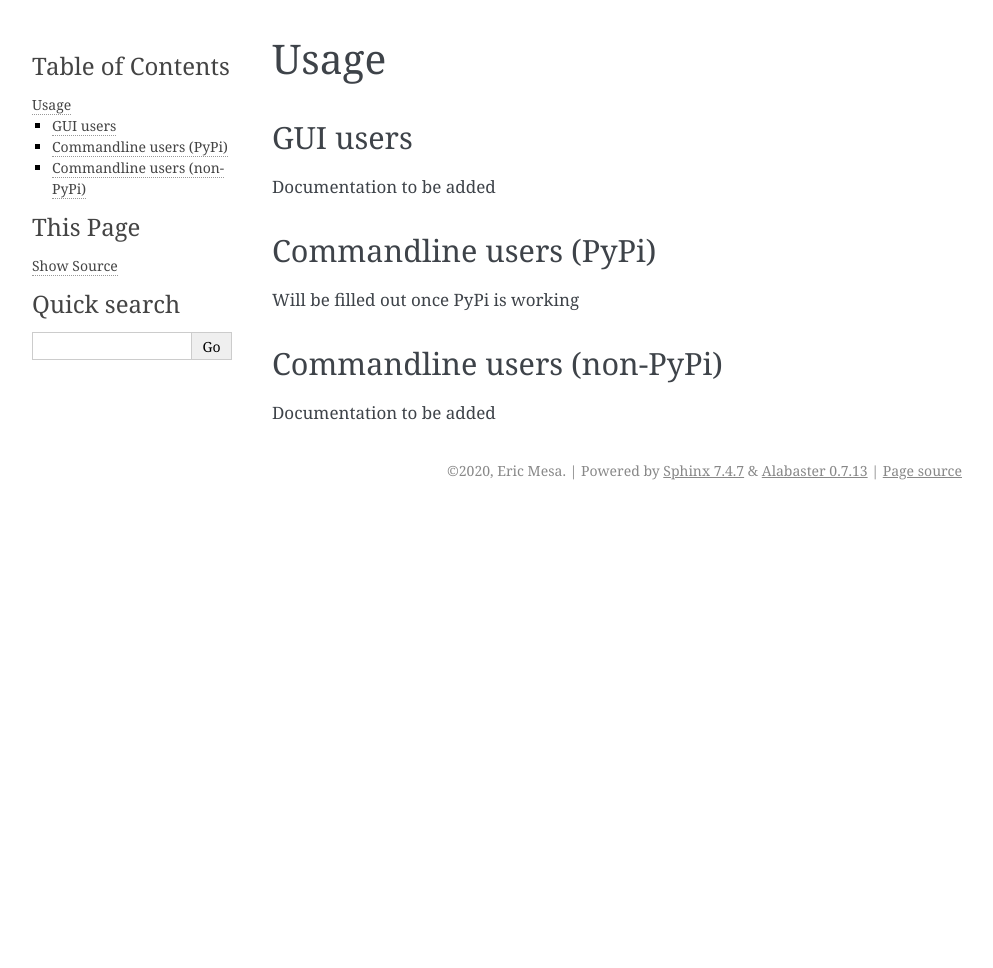
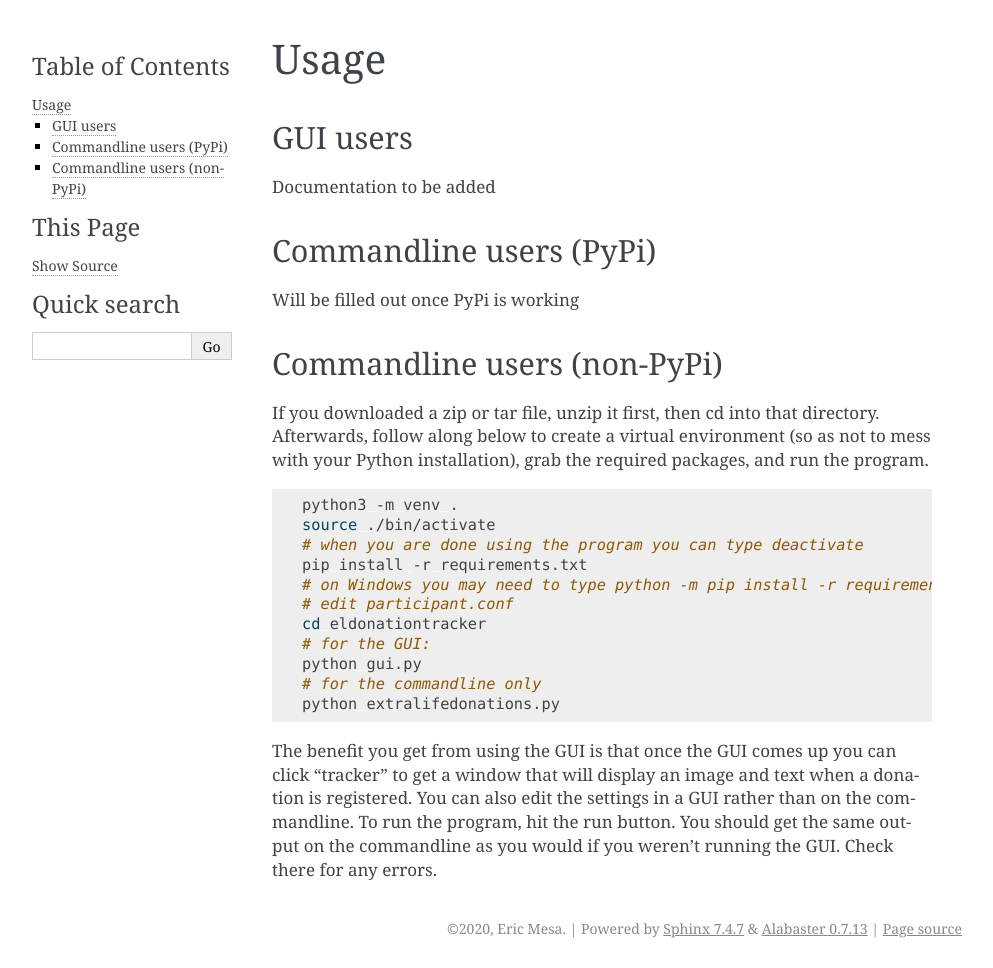
Before and after one commit to djotaku/ELDonationTracker, a Sphinx documentation site: the page built from docs/usage.rst, in a window 1280 px wide. Shown: the whole page, without its empty margins (148-1141 px from the left). Built offline with Sphinx 7.4.7, drawn with Linux system fonts in a browser that asks for light colours; before the commit the page ends 900 px from its top, so only the background shows below that.

Commit message:
Updating documentation and simplifying readme

```diff
--- a/docs/usage.rst
+++ b/docs/usage.rst
@@ -15,4 +15,20 @@ Will be filled out once PyPi is working
 Commandline users (non-PyPi)
 ^^^^^^^^^^^^^^^^^^^^^^^^^^^^
 
-Documentation to be added
+If you downloaded a zip or tar file, unzip it first, then cd into that directory. Afterwards, follow along below to create a virtual environment (so as not to mess with your Python installation), grab the required packages, and run the program.
+
+.. code-block:: Bash
+
+    python3 -m venv .
+    source ./bin/activate
+    # when you are done using the program you can type deactivate
+    pip install -r requirements.txt
+    # on Windows you may need to type python -m pip install -r requirements.txt
+    # edit participant.conf
+    cd eldonationtracker
+    # for the GUI:
+    python gui.py
+    # for the commandline only
+    python extralifedonations.py
+
+The benefit you get from using the GUI is that once the GUI comes up you can click "tracker" to get a window that will display an image and text when a donation is registered. You can also edit the settings in a GUI rather than on the commandline. To run the program, hit the run button. You should get the same output on the commandline as you would if you weren't running the GUI. Check there for any errors.
```
Also changed, not shown: README.md (+0 -45 lines).
